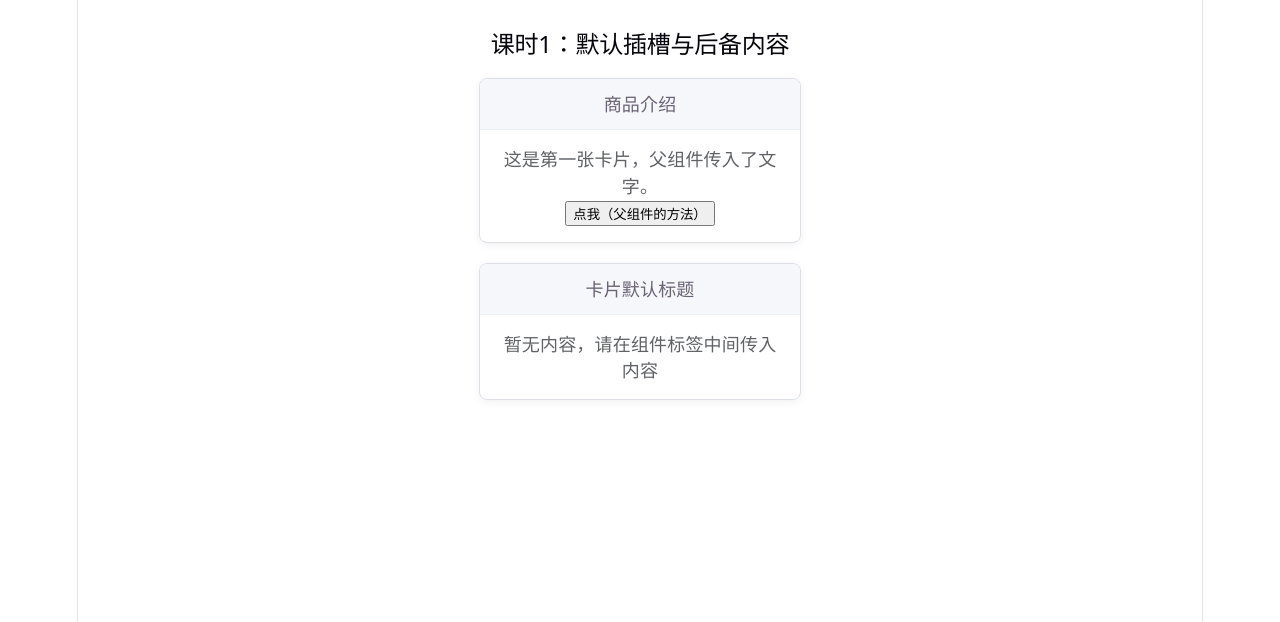
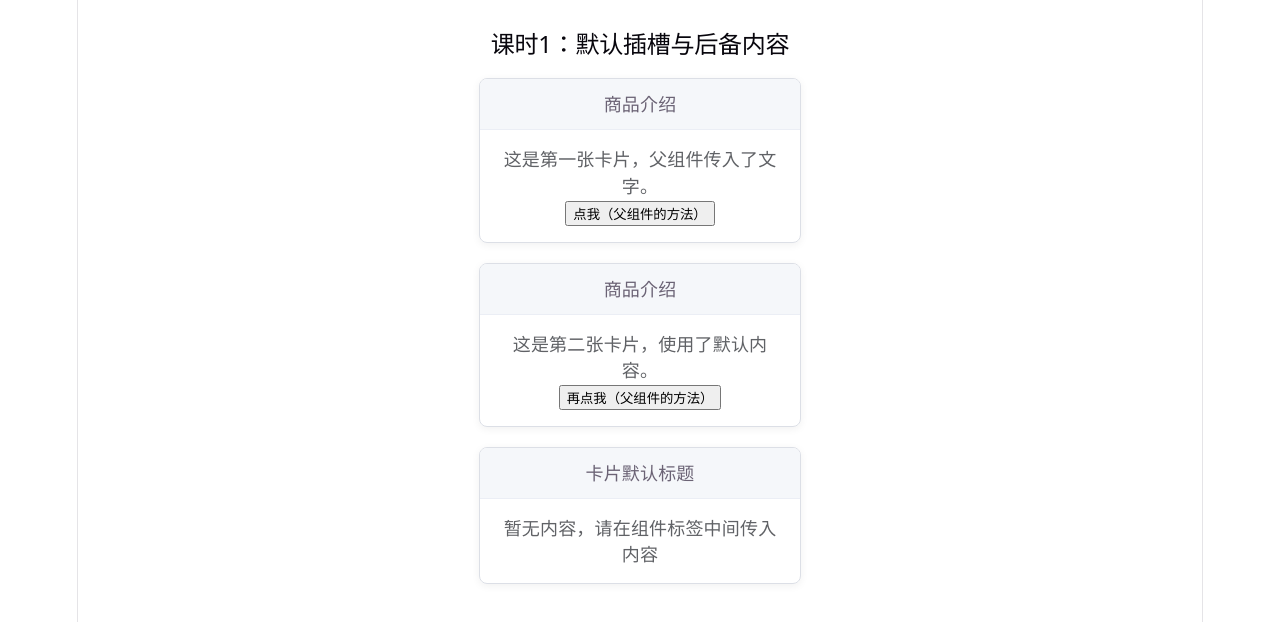
Before and after one commit to bowen12341234-byte/jy6-peibowen, a Vue app: page / in a window 1280 px wide. Shown: the top 622 px of the page. Built offline with nearby package versions, Linux system fonts and the light colour scheme.

Commit message:
更新Demo

```diff
--- a/src/App.vue
+++ b/src/App.vue
@@ -127,7 +127,15 @@ const handleDelTodo = (delId)=>{
       <button @click="sayHi">点我（父组件的方法）</button>
     </MyCard>
 
-    <MyCard></MyCard>
+    <MyCard>
+      <template #title>商品介绍</template>
+      <p>这是第二张卡片，使用了默认内容。</p>
+      <button @click="sayHi">再点我（父组件的方法）</button>
+    </MyCard>
+
+    <MyCard>
+
+    </MyCard>
   </div>
 </template>
 
```
